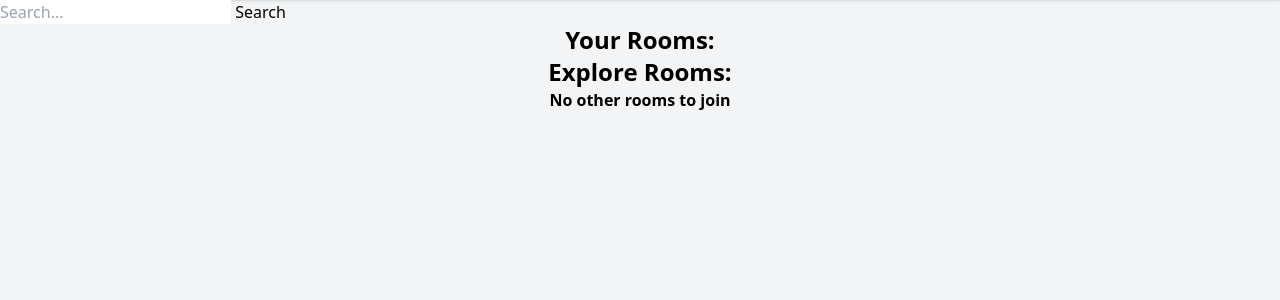
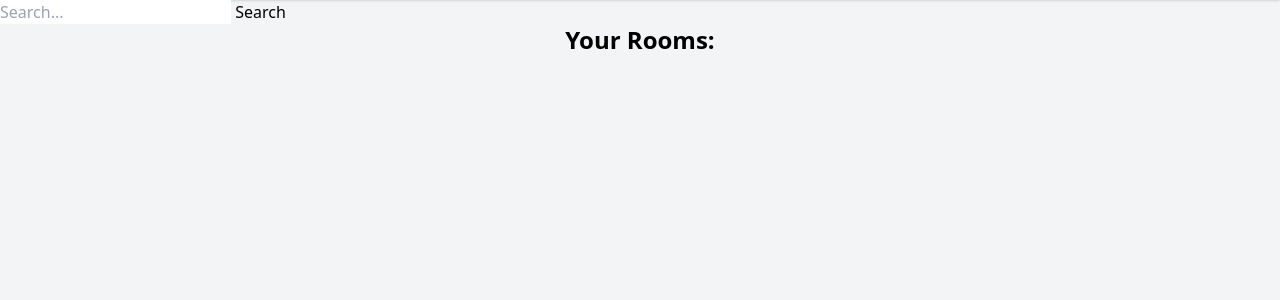
Before and after one commit to ikeasamoahansah/django-chat-application, a Django app: page /lobby/ in a window 1280 px wide. Shown: the part 64-364 px from the top of the page. Run offline with Django 4.2, Linux system fonts and the light colour scheme; the visitor is signed in with stand-in values (Sample User, id 1); data that the repository does not hold is empty; some libraries are stand-ins or nearby versions.

Commit message:
slight change

```diff
--- a/chatapp/chat/templates/chat/lobby.html
+++ b/chatapp/chat/templates/chat/lobby.html
@@ -30,7 +30,7 @@
         </div>
     </div>
 
-    <div class="">
+    {% comment %} <div class="">
         <div class="w-full flex items-center justify-center">
             <h1 class="text-2xl font-semibold">Explore Rooms:</h1>
         </div>
@@ -48,7 +48,7 @@
             {%endfor%}
             <h1 class="font-semibold">No other rooms to join</h1>
         </div>
-    </div>
+    </div> {% endcomment %}
 
 
     {% endblock %}
```
